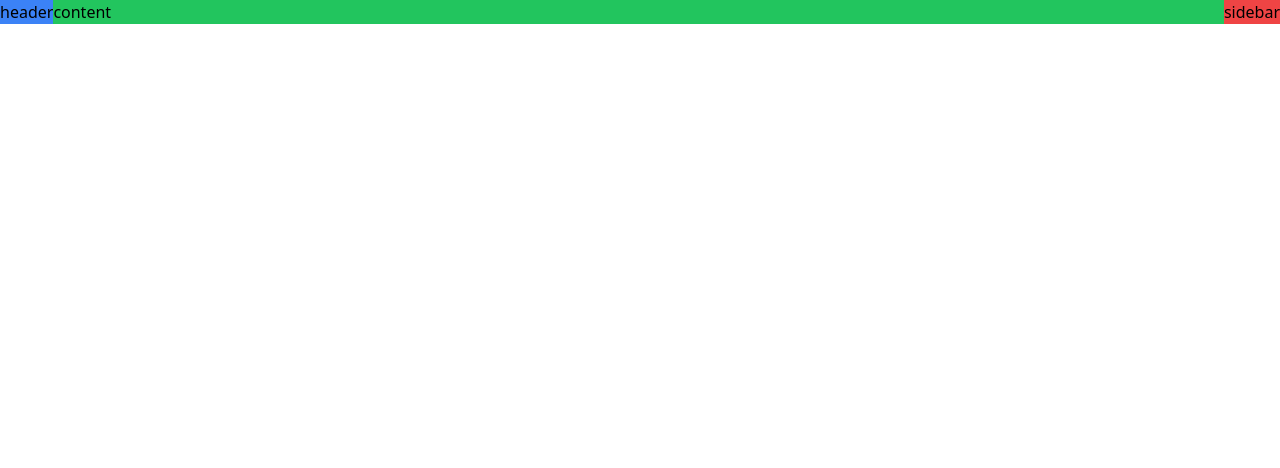
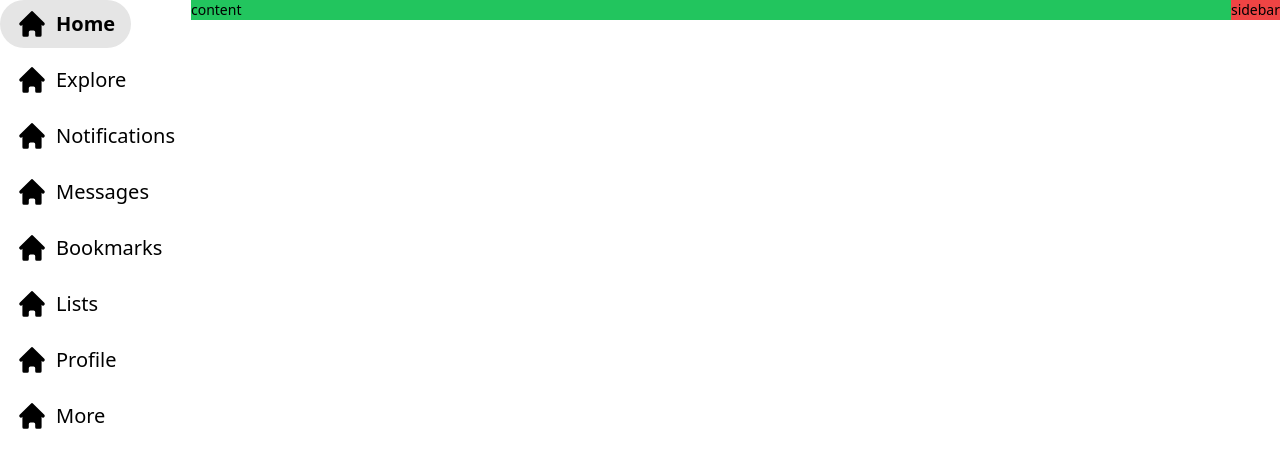
Before and after one commit to ntabucejo/twitter-clone-one, a React (Vite) app: page / in a window 1280 px wide. Shown: the top 468 px of the page. Built offline with nearby package versions, Linux system fonts and the light colour scheme.

Commit message:
Add paths

```diff
--- a/index.html
+++ b/index.html
@@ -10,7 +10,7 @@
     <meta name="viewport" content="width=device-width, initial-scale=1.0" />
     <title>Vite App</title>
   </head>
-  <body>
+  <body class="text-sm">
     <div id="root"></div>
     <script type="module" src="/src/main.tsx"></script>
   </body>
--- /dev/null
+++ b/src/components/avatar.tsx
@@ -0,0 +1,14 @@
+type Props = {
+  src: string
+  alt: string
+}
+
+const Avatar = ({ src, alt }: Props) => {
+  return (
+    <div>
+      <img src={src} alt={alt} />
+    </div>
+  )
+}
+
+export default Avatar
--- a/src/components/layout/header.tsx
+++ b/src/components/layout/header.tsx
@@ -1,7 +1,11 @@
+import Navbar from '../navbar.tsx'
+
 const Header = () => {
   return (
     <header>
-      <div className="bg-blue-500">header</div>
+      <div>
+        <Navbar />
+      </div>
     </header>
   )
 }
--- /dev/null
+++ b/src/components/navbar.tsx/index.tsx
@@ -0,0 +1,21 @@
+import Path from './path'
+import { HomeIcon } from '@heroicons/react/solid'
+
+const Navbar = () => {
+  return (
+    <nav>
+      <div className="space-y-2">
+        <Path Icon={HomeIcon} name="Home" active={true}/>
+        <Path Icon={HomeIcon} name="Explore" active={false}/>
+        <Path Icon={HomeIcon} name="Notifications" active={false}/>
+        <Path Icon={HomeIcon} name="Messages" active={false}/>
+        <Path Icon={HomeIcon} name="Bookmarks" active={false}/>
+        <Path Icon={HomeIcon} name="Lists" active={false}/>
+        <Path Icon={HomeIcon} name="Profile" active={false}/>
+        <Path Icon={HomeIcon} name="More" active={false}/>
+      </div>
+    </nav>
+  )
+}
+
+export default Navbar
--- /dev/null
+++ b/src/components/navbar.tsx/path.tsx
@@ -0,0 +1,20 @@
+type Props = {
+  Icon: React.ComponentType<React.SVGProps<SVGSVGElement>>
+  name: string
+  active: boolean
+}
+
+const Path = ({ Icon, name, active }: Props) => {
+  return (
+    <a href="#" className="flex group">
+      <div className="flex gap-2 items-center group-hover:bg-neutral-200 px-4 py-2  rounded-full">
+        <Icon className="w-8 h-8" />
+        <span className={`${active ? 'font-bold' : ''} text-[1.25rem] `}>
+          {name}
+        </span>
+      </div>
+    </a>
+  )
+}
+
+export default Path
--- a/tailwind.config.js
+++ b/tailwind.config.js
@@ -1,5 +1,5 @@
 module.exports = {
-  content: ['./src/**/*.{js,jsx,ts,tsx}'],
+  content: ['./src/**/*.{js,jsx,ts,tsx}', './index.html'],
   theme: {
     extend: {},
   },
```
